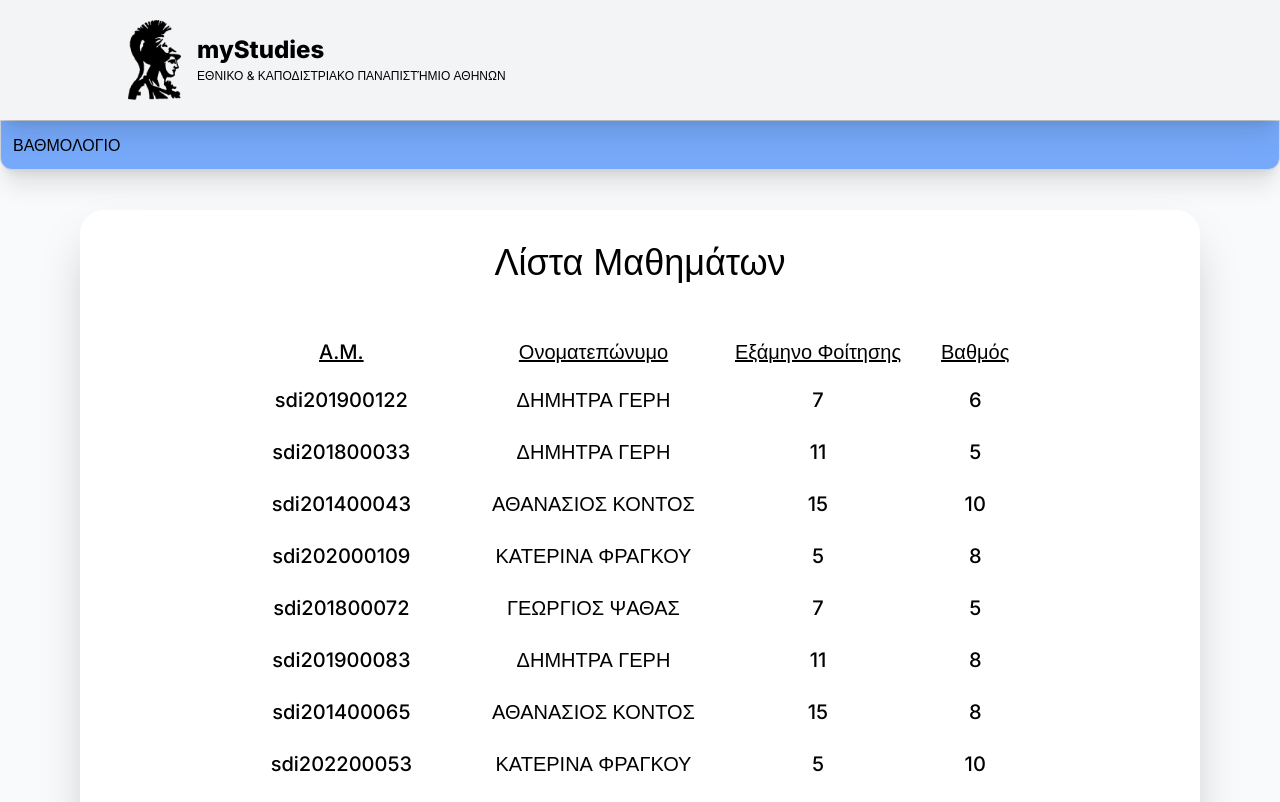
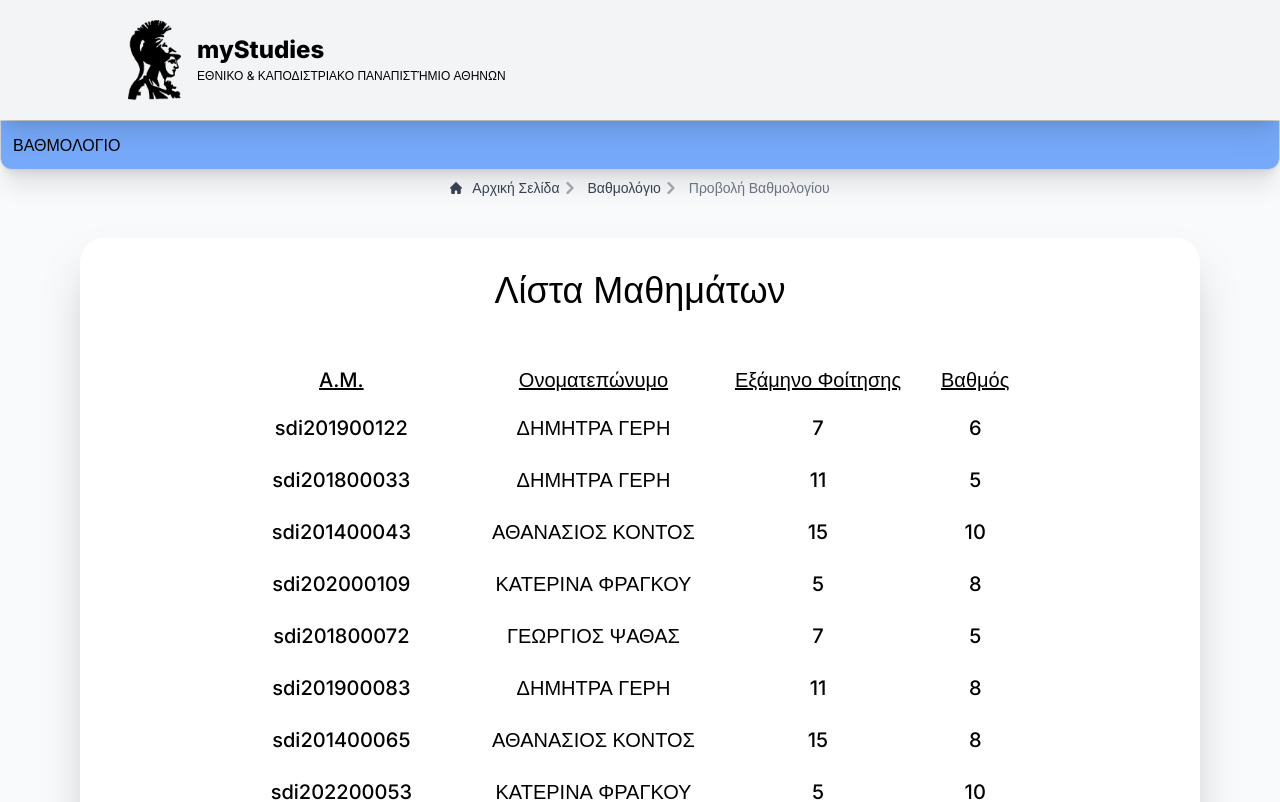
Before and after one commit to annegog/myStudies, a React (Vite) app in the folder myStudies/: page /professor/grades-show/1/1 in a window 1280 px wide. Shown: the top 802 px of the page. Built offline with nearby package versions, Linux system fonts and the light colour scheme; no server answers.

Commit message:
grades - prof

```diff
--- a/myStudies/src/pages/Professors/Grades/GradesCreate.jsx
+++ b/myStudies/src/pages/Professors/Grades/GradesCreate.jsx
@@ -122,7 +122,7 @@ const Create = () => {
                 ) : (
                     <div className="w-full max-w-screen-2xl " >
                         <h1 className="text-center text-3xl font-thin mt-8 mb-4"> Λίστα Μαθητών</h1>
-                        <div className="bg-gray-300 rounded-3xl shadow-lg px-10 py-8 mt-4 mb-10 m-20">
+                        <div className="bg-gray-200 rounded-3xl shadow-lg px-10 py-8 mt-4 mb-10 m-20">
                             <div className="flex flex-row justify-center items-stretch space-x-10">
                                 {columns.map((column, index) => (
                                     <Column
--- a/myStudies/src/pages/Professors/Grades/GradesShow.jsx
+++ b/myStudies/src/pages/Professors/Grades/GradesShow.jsx
@@ -46,6 +46,34 @@ const Show = () => {
         <div className="bg-gray-50">
             <Navbar />
             <NavBarOptions userType={"professor"} userId={id} />
+            <nav class="flex mt-2 justify-center" aria-label="Breadcrumb">
+                    <ol class="inline-flex items-center mb-3 sm:mb-0">
+                    <li class="inline-flex items-center">
+                    <a href={`/professor/${id}`} class="inline-flex items-center text-sm font-medium text-gray-700 hover:text-blue-600 dark:text-gray-400 dark:hover:text-white">
+                        <svg class="w-3 h-3 me-2.5" aria-hidden="true" xmlns="http://www.w3.org/2000/svg" fill="currentColor" viewBox="0 0 20 20">
+                        <path d="m19.707 9.293-2-2-7-7a1 1 0 0 0-1.414 0l-7 7-2 2a1 1 0 0 0 1.414 1.414L2 10.414V18a2 2 0 0 0 2 2h3a1 1 0 0 0 1-1v-4a1 1 0 0 1 1-1h2a1 1 0 0 1 1 1v4a1 1 0 0 0 1 1h3a2 2 0 0 0 2-2v-7.586l.293.293a1 1 0 0 0 1.414-1.414Z"/>
+                        </svg>
+                        Αρχική Σελίδα
+                    </a>
+                    </li>
+                    <li>
+                    <div class="flex items-center">
+                        <svg class="rtl:rotate-180 block w-3 h-3 mx-1 text-gray-400 " aria-hidden="true" xmlns="http://www.w3.org/2000/svg" fill="none" viewBox="0 0 6 10">
+                        <path stroke="currentColor" stroke-linecap="round" stroke-linejoin="round" stroke-width="2" d="m1 9 4-4-4-4"/>
+                        </svg>
+                        <a href={`/professor/grades/${id}`} class="ms-1 text-sm font-medium text-gray-700 hover:text-blue-600 md:ms-2 dark:text-gray-400 dark:hover:text-white">Βαθμολόγιο</a>
+                    </div>
+                    </li>
+                    <li aria-current="page">
+                    <div class="flex items-center">
+                        <svg class="rtl:rotate-180  w-3 h-3 mx-1 text-gray-400" aria-hidden="true" xmlns="http://www.w3.org/2000/svg" fill="none" viewBox="0 0 6 10">
+                        <path stroke="currentColor" stroke-linecap="round" stroke-linejoin="round" stroke-width="2" d="m1 9 4-4-4-4"/>
+                        </svg>
+                        <span class="ms-1 text-sm font-medium text-gray-500 md:ms-2 dark:text-gray-400">Προβολή Βαθμολογίου</span>
+                    </div>
+                    </li>
+                </ol>
+            </nav>
             <main className="flex justify-center items-center h-full">
                 <div className="bg-white w-full max-w-screen-2xl px-10 py-8 mt-10 mb-10 m-20 rounded-3xl shadow-2xl">
                     <h1 className="text-center text-4xl font-thin mb-10"> Λίστα Μαθημάτων </h1>
```
